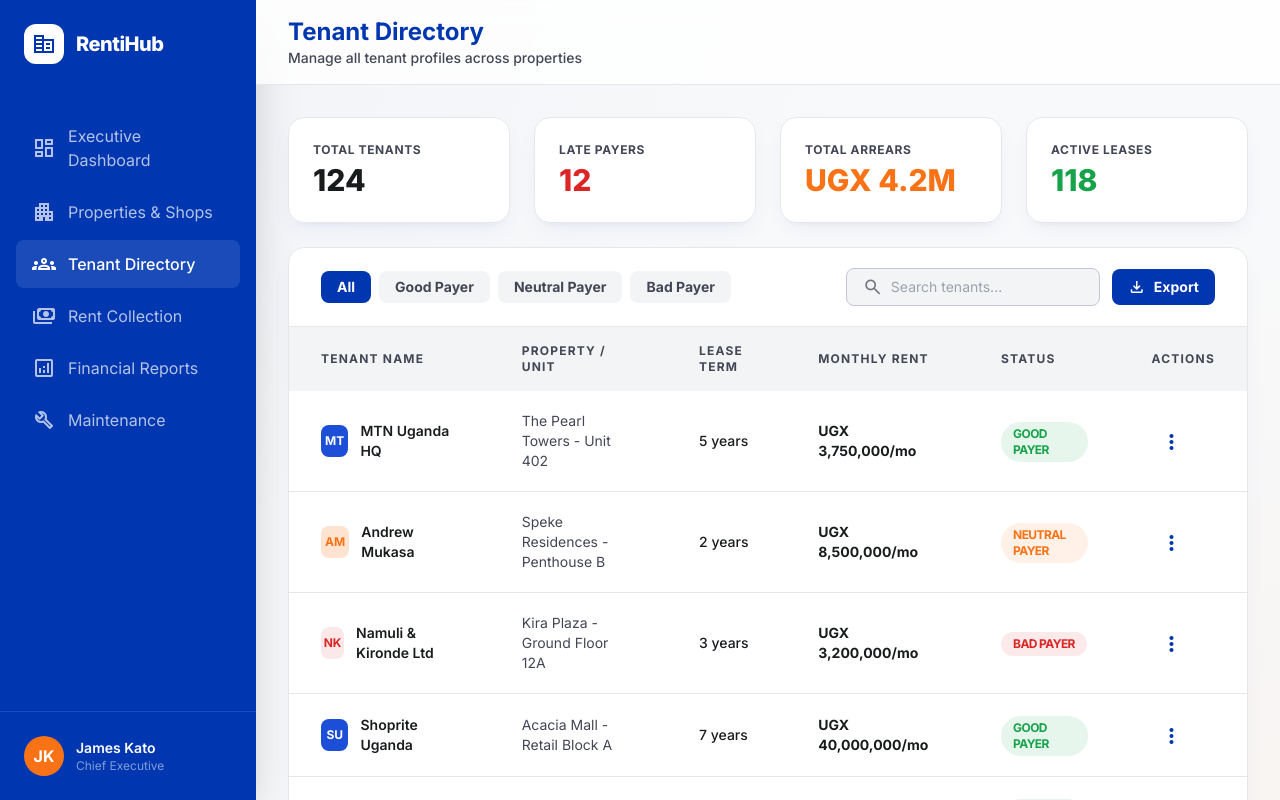
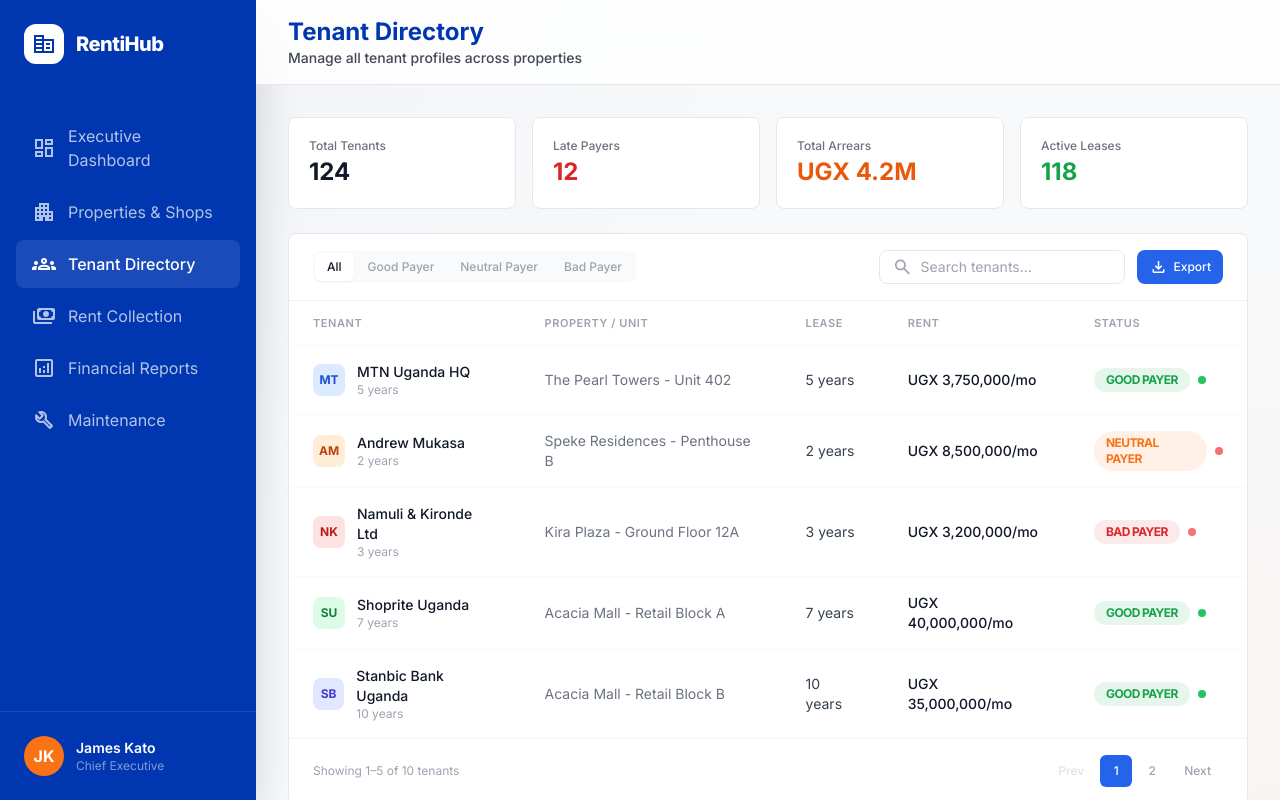
Before and after one commit to RockieRaheem/Renti-Hub, a React (Vite) app: page /tenants in a window 1280 px wide. Built offline with nearby package versions, Linux system fonts and the light colour scheme.

Commit message:
Modify the Rent Collection Dashboard

```diff
--- a/src/pages/Tenants.jsx
+++ b/src/pages/Tenants.jsx
@@ -1,88 +1,165 @@
+import { useState, useMemo } from 'react'
 import StatusBadge from '../components/ui/StatusBadge'
-import { tenantStats, tenants } from '../data/tenants'
+import { tenantStats, tenants, tenantFilters, getAvatarColor } from '../data/tenants'
 
-const badgeClass = (initials) => {
-  const good = ['MT', 'SU', 'SB', 'CJ', 'FV', 'UT']
-  const neutral = ['AM', 'BC']
-  if (good.includes(initials)) return 'bg-primary-container text-white'
-  if (neutral.includes(initials)) return 'bg-tertiary/20 text-tertiary'
-  return 'bg-status-unpaid/10 text-status-unpaid'
-}
+const PAGE_SIZE = 5
 
 export default function Tenants() {
+  const [filter, setFilter] = useState('All')
+  const [search, setSearch] = useState('')
+  const [page, setPage] = useState(1)
+
+  const filtered = useMemo(() => {
+    return tenants.filter((t) => {
+      if (filter !== 'All' && t.status !== filter) return false
+      if (search) {
+        const q = search.toLowerCase()
         return (
-    <div className="p-8 space-y-6">
-      <div className="grid grid-cols-1 md:grid-cols-4 gap-6">
+          t.name.toLowerCase().includes(q) ||
+          t.unit.toLowerCase().includes(q) ||
+          t.initials.toLowerCase().includes(q)
+        )
+      }
+      return true
+    })
+  }, [filter, search])
+
+  const totalPages = Math.max(1, Math.ceil(filtered.length / PAGE_SIZE))
+  const safePage = Math.min(page, totalPages)
+  const paged = filtered.slice((safePage - 1) * PAGE_SIZE, safePage * PAGE_SIZE)
+
+  return (
+    <div className="p-6 md:p-8 space-y-6">
+
+      <div className="grid grid-cols-2 lg:grid-cols-4 gap-4">
         {[
-          { label: 'Total Tenants', value: tenantStats.total, color: 'text-on-surface' },
-          { label: 'Late Payers', value: tenantStats.latePayers, color: 'text-status-unpaid' },
-          { label: 'Total Arrears', value: tenantStats.arrears, color: 'text-status-partial' },
-          { label: 'Active Leases', value: tenantStats.activeLeases, color: 'text-status-paid' },
-        ].map((s, i) => (
-          <div key={i} className="bg-white p-6 rounded-2xl shadow-premium border border-border-subtle">
-            <p className="text-on-surface-variant text-xs font-bold uppercase tracking-wider mb-1">{s.label}</p>
-            <h3 className={`text-3xl font-extrabold ${s.color}`}>{s.value}</h3>
+          { label: 'Total Tenants', value: tenantStats.total },
+          { label: 'Late Payers', value: tenantStats.latePayers, highlight: 'text-red-600' },
+          { label: 'Total Arrears', value: tenantStats.arrears, highlight: 'text-orange-600' },
+          { label: 'Active Leases', value: tenantStats.activeLeases, highlight: 'text-green-600' },
+        ].map((s) => (
+          <div key={s.label} className="bg-white rounded-lg border border-gray-200 p-5">
+            <p className="text-xs text-gray-500 font-medium mb-0.5">{s.label}</p>
+            <p className={`text-2xl font-bold ${s.highlight || 'text-gray-900'}`}>{s.value}</p>
           </div>
         ))}
       </div>
 
-      <div className="bg-white rounded-2xl shadow-premium border border-border-subtle overflow-hidden">
-        <div className="px-8 py-5 border-b border-border-subtle flex flex-wrap gap-4 items-center justify-between">
-          <div className="flex gap-2">
-            {['All', 'Good Payer', 'Neutral Payer', 'Bad Payer'].map((f) => (
-              <button key={f} className={`px-4 py-1.5 text-sm font-bold rounded-lg transition-colors ${f === 'All' ? 'bg-primary text-white' : 'bg-surface-container-low text-on-surface-variant hover:bg-surface-container'}`}>{f}</button>
+      <div className="bg-white rounded-lg border border-gray-200 overflow-hidden">
+        <div className="px-6 py-4 border-b border-gray-100 flex flex-wrap gap-4 items-center justify-between">
+          <div className="flex items-center bg-gray-50 rounded-lg p-0.5 gap-0.5">
+            {tenantFilters.map((f) => (
+              <button
+                key={f}
+                onClick={() => { setFilter(f); setPage(1) }}
+                className={`px-3 py-1.5 rounded-md text-xs font-medium transition-colors ${
+                  filter === f
+                    ? 'bg-white text-gray-900 shadow-sm'
+                    : 'text-gray-400 hover:text-gray-600'
+                }`}
+              >
+                {f}
+              </button>
             ))}
           </div>
           <div className="flex items-center gap-3">
-            <div className="flex items-center gap-2 bg-surface-container-low rounded-lg px-4 py-2 border border-outline-variant">
-              <span className="material-symbols-outlined text-outline text-[20px]">search</span>
-              <input className="bg-transparent border-none focus:ring-0 text-sm w-48 outline-none" placeholder="Search tenants..." />
+            <div className="flex items-center gap-2 bg-white border border-gray-200 rounded-lg px-3 py-1.5 focus-within:border-blue-400 transition-colors">
+              <span className="material-symbols-outlined text-gray-400 text-xl">search</span>
+              <input
+                value={search}
+                onChange={(e) => { setSearch(e.target.value); setPage(1) }}
+                className="bg-transparent border-none outline-none text-sm w-48 text-gray-900 placeholder:text-gray-400"
+                placeholder="Search tenants..."
+              />
             </div>
-            <button className="bg-primary text-white px-4 py-2 rounded-lg text-sm font-bold flex items-center gap-2">
-              <span className="material-symbols-outlined text-[18px]">download</span> Export
+            <button className="flex items-center gap-1.5 bg-blue-600 text-white px-3 py-2 rounded-lg text-xs font-medium hover:bg-blue-700 transition-colors">
+              <span className="material-symbols-outlined text-lg">download</span>
+              Export
             </button>
           </div>
         </div>
+
+        {paged.length === 0 ? (
+          <div className="text-center py-16">
+            <span className="material-symbols-outlined text-4xl text-gray-300 mb-3">people</span>
+            <p className="text-gray-500 text-sm">No tenants match your search</p>
+          </div>
+        ) : (
+          <>
             <div className="overflow-x-auto">
-          <table className="w-full text-left">
-            <thead className="bg-surface-container-low">
-              <tr>
-                {['Tenant Name', 'Property / Unit', 'Lease Term', 'Monthly Rent', 'Status', 'Actions'].map((h) => (
-                  <th key={h} className="px-8 py-4 text-xs font-bold text-on-surface-variant uppercase tracking-widest">{h}</th>
+              <table className="w-full text-sm">
+                <thead>
+                  <tr className="border-b border-gray-50">
+                    {['Tenant', 'Property / Unit', 'Lease', 'Rent', 'Status'].map((h) => (
+                      <th key={h} className="text-left px-6 py-3 text-[11px] text-gray-400 font-semibold uppercase tracking-wider">{h}</th>
                     ))}
                   </tr>
                 </thead>
-            <tbody className="divide-y divide-border-subtle">
-              {tenants.map((t, i) => (
-                <tr key={i} className="hover:bg-surface-container-lowest transition-colors">
-                  <td className="px-8 py-5">
+                <tbody className="divide-y divide-gray-50">
+                  {paged.map((t) => (
+                    <tr key={t.name} className="hover:bg-gray-50 transition-colors">
+                      <td className="px-6 py-4">
                         <div className="flex items-center gap-3">
-                      <div className={`w-8 h-8 rounded-lg flex items-center justify-center text-xs font-bold ${badgeClass(t.initials)}`}>{t.initials}</div>
-                      <span className="text-sm font-semibold text-on-surface">{t.name}</span>
+                          <div className={`w-8 h-8 rounded-lg flex items-center justify-center text-xs font-bold ${getAvatarColor(t.initials)}`}>
+                            {t.initials}
+                          </div>
+                          <div>
+                            <p className="font-medium text-gray-900">{t.name}</p>
+                            <p className="text-xs text-gray-400">{t.lease}</p>
+                          </div>
                         </div>
                       </td>
-                  <td className="px-8 py-5 text-sm text-on-surface-variant">{t.unit}</td>
-                  <td className="px-8 py-5 text-sm font-medium">{t.lease}</td>
-                  <td className="px-8 py-5 text-sm font-bold">{t.rent}</td>
-                  <td className="px-8 py-5"><StatusBadge status={t.status} /></td>
-                  <td className="px-8 py-5">
-                    <button className="text-primary hover:bg-primary/5 p-2 rounded-lg transition-colors">
-                      <span className="material-symbols-outlined">more_vert</span>
-                    </button>
+                      <td className="px-6 py-4 text-gray-500">{t.unit}</td>
+                      <td className="px-6 py-4 text-gray-700">{t.lease}</td>
+                      <td className="px-6 py-4 font-medium text-gray-900">{t.rent}</td>
+                      <td className="px-6 py-4">
+                        <div className="flex items-center gap-2">
+                          <StatusBadge status={t.status} />
+                          <span className={`w-2 h-2 rounded-full ${t.paid ? 'bg-green-500' : 'bg-red-400'}`} />
+                        </div>
                       </td>
                     </tr>
                   ))}
                 </tbody>
               </table>
             </div>
-        <div className="px-8 py-4 border-t border-border-subtle flex justify-between items-center">
-          <p className="text-sm text-on-surface-variant">Showing 1-10 of {tenantStats.total} tenants</p>
-          <div className="flex gap-2">
-            {[1, 2, 3, 4, 5].map((p) => (
-              <button key={p} className={`w-9 h-9 rounded-lg text-sm font-bold ${p === 1 ? 'bg-primary text-white' : 'text-on-surface-variant hover:bg-surface-container'}`}>{p}</button>
+
+            <div className="px-6 py-4 border-t border-gray-100 flex items-center justify-between">
+              <p className="text-xs text-gray-400">
+                Showing {Math.min(filtered.length, (safePage - 1) * PAGE_SIZE + 1)}–{Math.min(safePage * PAGE_SIZE, filtered.length)} of {filtered.length} tenants
+              </p>
+              <div className="flex items-center gap-1">
+                <button
+                  onClick={() => setPage((p) => Math.max(1, p - 1))}
+                  disabled={safePage <= 1}
+                  className="px-3 py-1.5 rounded-md text-xs font-medium text-gray-400 hover:text-gray-600 hover:bg-gray-50 disabled:opacity-30 disabled:pointer-events-none transition-colors"
+                >
+                  Prev
+                </button>
+                {Array.from({ length: totalPages }, (_, i) => i + 1).map((p) => (
+                  <button
+                    key={p}
+                    onClick={() => setPage(p)}
+                    className={`w-8 h-8 rounded-md text-xs font-medium transition-colors ${
+                      p === safePage
+                        ? 'bg-blue-600 text-white'
+                        : 'text-gray-400 hover:text-gray-600 hover:bg-gray-50'
+                    }`}
+                  >
+                    {p}
+                  </button>
                 ))}
+                <button
+                  onClick={() => setPage((p) => Math.min(totalPages, p + 1))}
+                  disabled={safePage >= totalPages}
+                  className="px-3 py-1.5 rounded-md text-xs font-medium text-gray-400 hover:text-gray-600 hover:bg-gray-50 disabled:opacity-30 disabled:pointer-events-none transition-colors"
+                >
+                  Next
+                </button>
               </div>
             </div>
+          </>
+        )}
       </div>
     </div>
   )
```
Also changed, not shown: 5 other files (tests, documents, lock files or other folders). Lines whose indentation alone changed are shown as unchanged.
